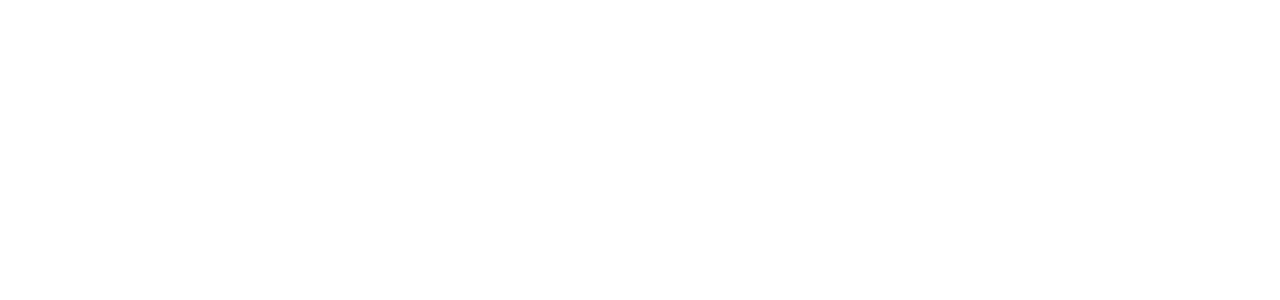
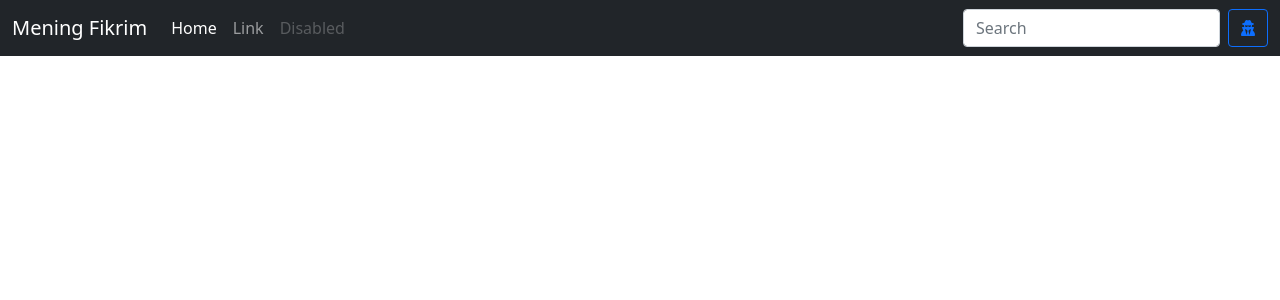
Before and after one commit to RoboCodeITAcademy/my-opinion-django, a Django app: page / in a window 1280 px wide. Before the commit the part shown is empty. Shown: the top 300 px of the page. Run offline with Django 3.2, Linux system fonts and the light colour scheme; some libraries are stand-ins or nearby versions.

Commit message:
update index page

```diff
--- a/templates/index.html
+++ b/templates/index.html
@@ -1,3 +1,4 @@
+{% load static %}
 <!DOCTYPE html>
 <html lang="en">
 
@@ -5,11 +6,44 @@
     <meta charset="UTF-8">
     <meta http-equiv="X-UA-Compatible" content="IE=edge">
     <meta name="viewport" content="width=device-width, initial-scale=1.0">
-    <title>Document</title>
+    <link href="https://cdn.jsdelivr.net/npm/bootstrap@5.0.2/dist/css/bootstrap.min.css" rel="stylesheet" integrity="sha384-EVSTQN3/azprG1Anm3QDgpJLIm9Nao0Yz1ztcQTwFspd3yD65VohhpuuCOmLASjC" crossorigin="anonymous">
+    <script src="https://cdn.jsdelivr.net/npm/bootstrap@5.0.2/dist/js/bootstrap.bundle.min.js" integrity="sha384-MrcW6ZMFYlzcLA8Nl+NtUVF0sA7MsXsP1UyJoMp4YLEuNSfAP+JcXn/tWtIaxVXM" crossorigin="anonymous"></script>
+    <link rel="stylesheet" href="https://cdnjs.cloudflare.com/ajax/libs/font-awesome/6.1.1/css/all.min.css" integrity="sha512-KfkfwYDsLkIlwQp6LFnl8zNdLGxu9YAA1QvwINks4PhcElQSvqcyVLLD9aMhXd13uQjoXtEKNosOWaZqXgel0g==" crossorigin="anonymous" referrerpolicy="no-referrer"
+    />
+    <link rel="stylesheet" href="{% static 'css/style.css' %}">
+    <title>Mening Fikrim</title>
 </head>
 
 <body>
-
+    <header>
+        <nav class="navbar navbar-expand-lg navbar-dark bg-dark">
+            <div class="container-fluid">
+                <button class="navbar-toggler" type="button" data-bs-toggle="collapse" data-bs-target="#navbarTogglerDemo03" aria-controls="navbarTogglerDemo03" aria-expanded="false" aria-label="Toggle navigation">
+                    <span class="navbar-toggler-icon"></span>
+                </button>
+                <a class="navbar-brand" href="#">Mening Fikrim</a>
+                <div class="collapse navbar-collapse" id="navbarTogglerDemo03">
+                    <ul class="navbar-nav me-auto mb-2 mb-lg-0">
+                        <li class="nav-item">
+                            <a class="nav-link active" aria-current="page" href="#">Home</a>
+                        </li>
+                        <li class="nav-item">
+                            <a class="nav-link" href="#">Link</a>
+                        </li>
+                        <li class="nav-item">
+                            <a class="nav-link disabled" href="#" tabindex="-1" aria-disabled="true">Disabled</a>
+                        </li>
+                    </ul>
+                    <div class="d-flex">
+                        <input class="form-control me-2" type="search" placeholder="Search" aria-label="Search">
+                        <a href="#" class="btn btn-outline-primary">
+                            <i class="fas fa-user-secret"></i>
+                        </a>
+                    </div>
+                </div>
+            </div>
+        </nav>
+    </header>
 </body>
 
 </html>
```
Also changed, not shown: 1 other file.
